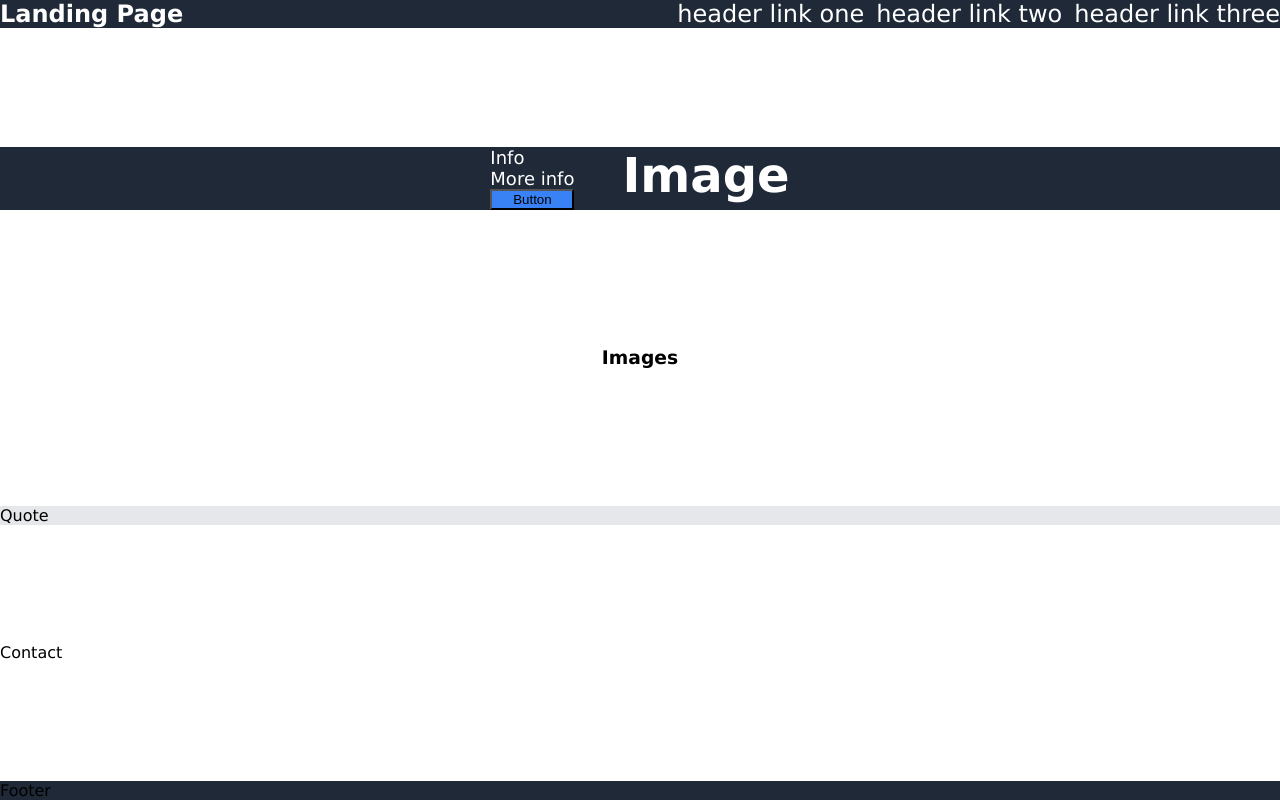
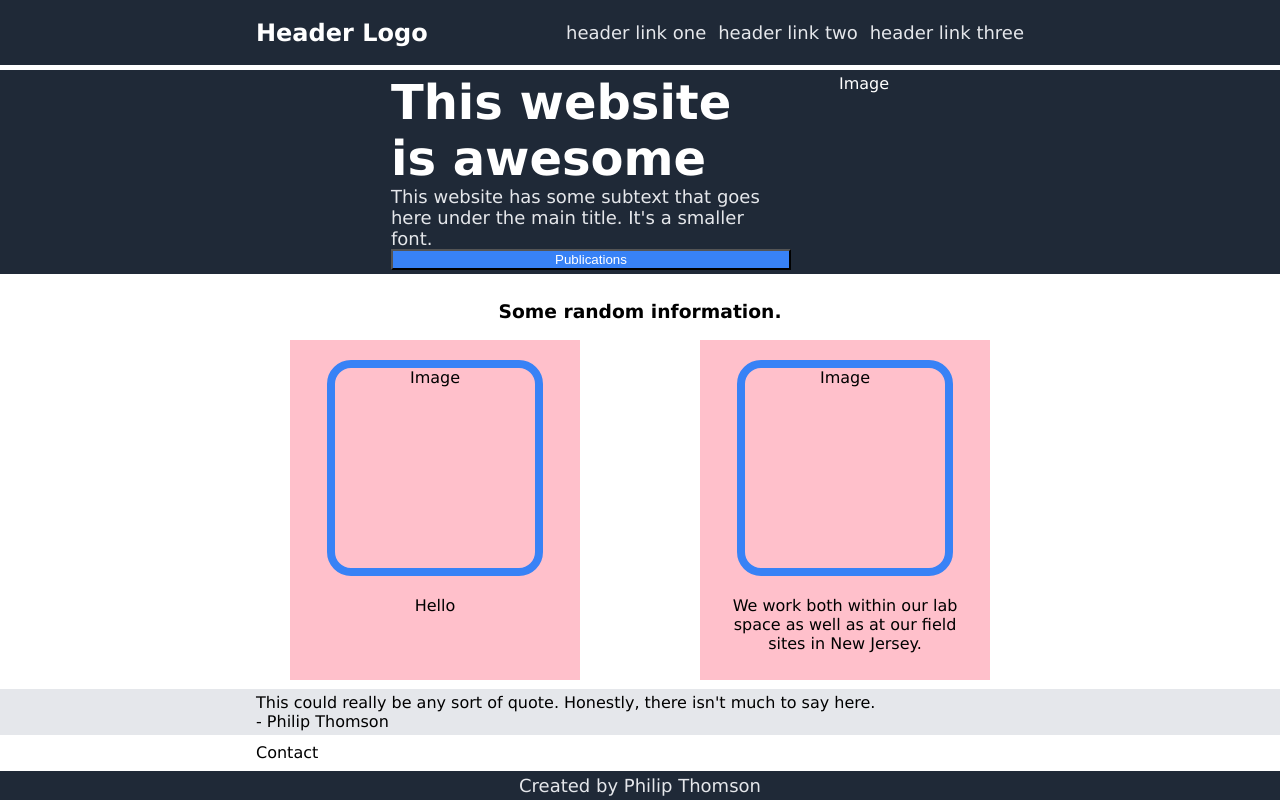
Before and after one commit to PhilT847/lab-landing-page, a plain HTML site: page index.html in a window 1280 px wide. Drawn offline with Linux system fonts and the light colour scheme.

Commit message:
Made buttons and section padding consistent
Added consistent padding to sections, and modified button appearance

```diff
--- a/css/style.css
+++ b/css/style.css
@@ -1,17 +1,22 @@
 /* style.css */
 
 body {
-    height: 100vh;
-    margin: 0; /* Remove default margin/padding */
+    font-family: Verdana, Geneva, Tahoma, sans-serif;
+    min-height: 100vh;
+    margin: 0; /* Remove default margin */
     display:flex; /* Align sections vertically */
     flex-direction: column;
     justify-content: space-between;
-    font-family: Verdana, Geneva, Tahoma, sans-serif;
 }
 
 a {
     text-decoration: none;
     color: white;
+}
+
+.header, .footer, .title-section, .img-section,
+.quote-section, .contact-section {
+    padding: 4px 256px;
 }
 
 .header {
@@ -20,39 +25,53 @@ a {
     font-weight: 800;
     background-color: #1F2937;
     display: flex;
+    align-items: center;
     justify-content: space-between;
 }
 
+.header-links, .title-secondary-text, .footer {
+    color: #E5E7EB;
+    font-size: 18px;
+    font-weight: 100;
+}
+
 .header-links {
-    font-weight: 100;
+    list-style-type: none;
     display: flex;
+    flex-wrap: wrap;
     gap: 12px;
 }
 
 .title-section {
     color: white;
-    font-size: 48px;
-    font-weight: 800;
     background-color: #1F2937;
     display: flex;
     justify-content: center;
     gap: 48px;
 }
 
-.title-secondary {
-    font-size: 18px;
-    font-weight: 400;
+.title-content {
     display: flex;
+    flex-wrap: wrap;
     flex-direction: column;
+    flex-basis: 400px;
+}
+
+.title-main-text {
+    font-size: 48px;
+    font-weight: 800;
 }
 
 .title-button {
     background-color: #3882F6;
+    color: white;
+    font-weight: 500;
 }
 
 .img-section {
     background-color: white;
     text-align: center;
+    align-items: center;
     display: flex;
     flex-direction: column;
 }
@@ -60,16 +79,26 @@ a {
 .img-container {
     display: flex;
     flex-wrap: wrap;
+    gap: 120px;
 }
 
 .lab-image {
+    flex-shrink: 0;
+    border: 8px solid #3882f6;
+    border-radius: 24px;
     width: 200px;
     height: 200px;
 }
 
 .img-with-text {
+    background-color: pink;
+    width: 250px;
+    height: 300px;
+    padding: 20px;
     display: flex;
     flex-direction: column;
+    align-items: center;
+    gap: 20px;
 }
 
 .quote-section {
@@ -82,4 +111,5 @@ a {
 
 .footer {
     background-color: #1F2937;
+    text-align: center;
 }
--- a/index.html
+++ b/index.html
@@ -12,22 +12,27 @@
 
     <body>
         <div class="header">
-            Landing Page
-
-            <div class="header-links">
-                <div>header link one</div>
-                <div>header link two</div>
-                <div>header link three</div>
-            </div>
+            Header Logo
+            <ul class="header-links">
+                <li>header link one</li>
+                <li>header link two</li>
+                <li>header link three</li>
+            </ul>
         </div>
 
         <div class="title-section">
 
-            <div class="title-secondary">
-                <div>Info</div>
-                <div>More info</div>
+            <div class="title-content">
+                <div class="title-main-text">
+                    This website is awesome
+                </div>
+                <div class="title-secondary-text">
+                    This website has some subtext that
+                    goes here under the main title. It's
+                    a smaller font.
+                </div>
                 <button class="title-button">
-                    Button
+                    Publications
                 </button>
             </div>
 
@@ -35,16 +40,31 @@
         </div>
 
         <div class="img-section">
-            <h3>Images</h3>
+            <h3>Some random information.</h3>
             <div class="img-container">
                 <div class="img-with-text">
-
+                    <div class="lab-image">
+                        Image
+                    </div>
+                    Hello
+                </div>
+                <div class="img-with-text">
+                    <div class="lab-image">
+                        Image
+                    </div>
+                    We work both within our lab space
+                    as well as at our field sites in
+                    New Jersey.
                 </div>
             </div>
         </div>
 
         <div class="quote-section">
-            Quote
+            This could really be any sort of quote. Honestly,
+            there isn't much to say here.
+            <div>
+                - Philip Thomson
+            </div>
         </div>
 
         <div class="contact-section">
@@ -52,7 +72,7 @@
         </div>
 
         <div class="footer">
-            Footer
+            Created by Philip Thomson
         </div>
     </body>
 
```
